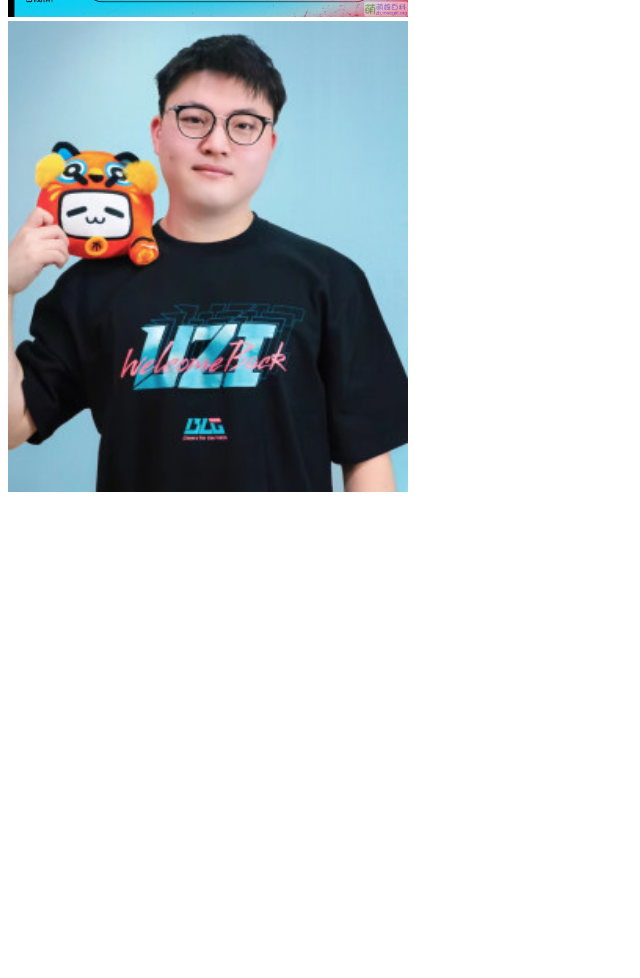
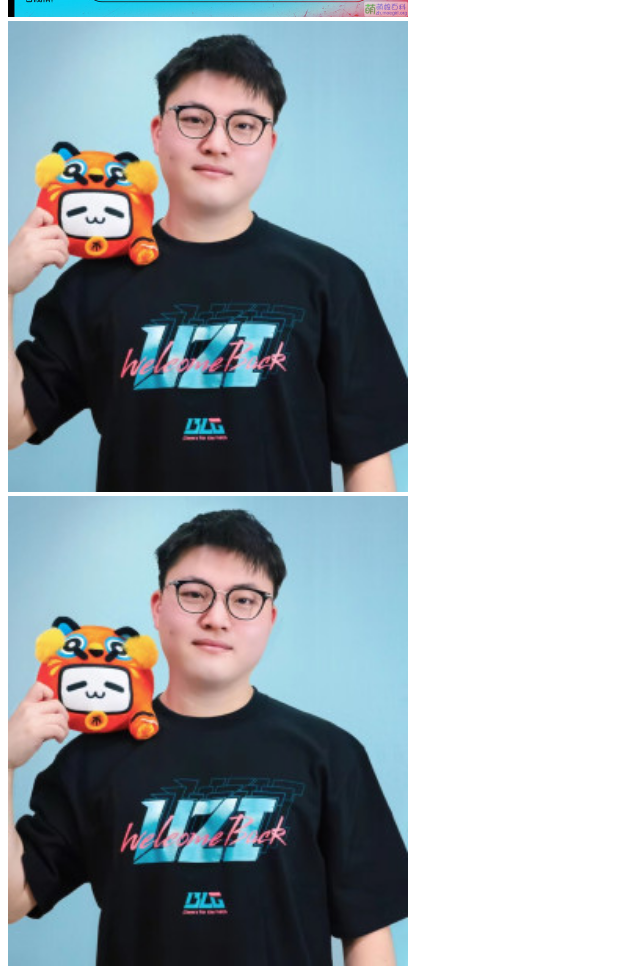
Before and after one commit to rookiexiaoning/--uzi, a plain HTML site: page index.html in a window 1280 px wide. Shown: the part 2630-3608 px from the top of the page, without its empty margins (0-640 px from the left). Before the commit the page ends 3134 px from the top, so only its background shows below. Drawn offline with Linux system fonts and the light colour scheme.

```diff
--- a/index.html
+++ b/index.html
@@ -97,6 +97,7 @@
     <div><a href="images/01.jpg" target="_blank"><img width=400 src="./images/01.jpg" alt="图一"></a></div>
     <div><a href="images/02.jpg" target="_blank"><img width=400 src="./images/02.jpg" alt="图二"></a></div>
     <div><a href="images/03.jpg" target="_blank"><img width=400 src="./images/03.jpg" alt="图三"></a></div>
+    <div><a href="images/03.jpg" target="_blank"><img width=400 src="./images/03.jpg" alt="图三"></a></div>
 </body>
 
 </html>
```
